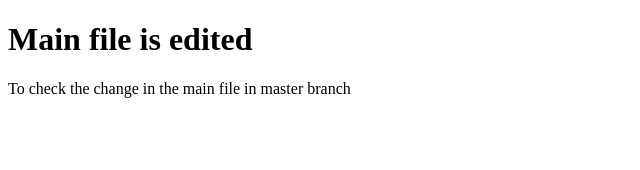
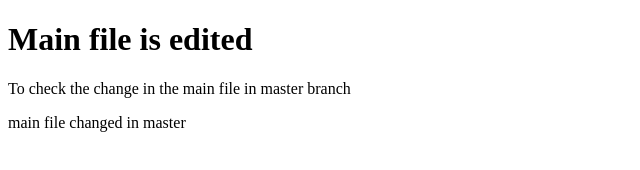
Before and after one commit to shahinam06/git-sample, a plain HTML site: page main.html in a window 1280 px wide. Shown: the whole page, without its empty margins (0-640 px from the left). Drawn offline with Linux system fonts and the light colour scheme.

Commit message:
main file changed in master

```diff
--- a/main.html
+++ b/main.html
@@ -8,5 +8,6 @@
  <body>
     <h1>Main file is edited</h1>
     <p>To check the change in the main file in master branch</p>
+    <p>main file changed in master</p>
  </body>
  </html>
```
